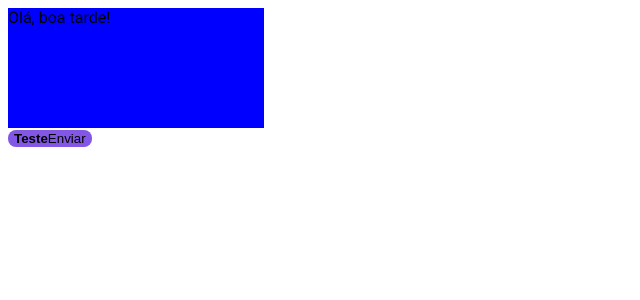
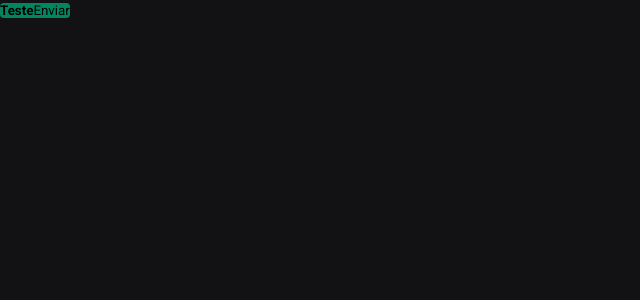
Before and after one commit to tenshiiu/04-ignite-shop, a Next.js app: page / in a window 1280 px wide. Shown: the top 300 px of the page, without its empty margins (0-640 px from the left). Built offline with nearby package versions, Linux system fonts and the light colour scheme.

Commit message:
Estilos globais

```diff
--- a/pages/_app.tsx
+++ b/pages/_app.tsx
@@ -1,6 +1,8 @@
 import type { AppProps } from "next/app";
+import { globalStyles } from "@/styles/global";
+import "../styles/font.css";
 
-import "../styles/global.css";
+globalStyles()
 
 export default function App({ Component, pageProps }: AppProps) {
   return <Component {...pageProps} />;
--- a/pages/index.tsx
+++ b/pages/index.tsx
@@ -1,10 +1,10 @@
 import { styled } from "@/styles";
 
 const Button = styled("button", {
-  backgroundColor: "$rocketseat",
+  backgroundColor: "$green500",
   padding: "4px, 8px",
   border: 0,
-  borderRadius: 8,
+  borderRadius: 4,
 
   span: {
     fontWeight: "bold",
@@ -15,20 +15,9 @@ const Button = styled("button", {
   },
 })
 
-const Header = styled("header", {
-  display: "block",
-  backgroundColor: "Blue",
-  width: 256,
-  height: 100,
-  paddingBottom: 20,
-})
-
 export default function Home() {
   return (
   <>
-    <Header>
-    Olá, boa tarde!
-    </Header>
     <Button>
     <span>Teste</span>
     Enviar
--- /dev/null
+++ b/styles/global.ts
@@ -0,0 +1,19 @@
+import { globalCss } from ".";
+
+export const globalStyles = globalCss({
+    "*": {
+        margin: 0,
+        padding: 0,
+    },
+
+    body: {
+        backgroundColor: "$gray900",
+        color: "$gray100",
+        "-webkit-font-smoothing": "antialiased"
+    },
+
+    "body, input, textarea, button": {
+        fontFamily: "Roboto",
+        fontWeight: 400
+    }
+})
--- a/styles/index.ts
+++ b/styles/index.ts
@@ -12,7 +12,14 @@ export const {
 } = createStitches({
     theme: {
         colors: {
-            rocketseat: "#8257e6",
-        }
+        white: '#fff',
+        gray900: '#121214',
+        gray800: '#202024',
+        gray300: '#c4c4cc',
+        gray100: '#e1e1e6',
+
+        green500: '#00875f',
+        green300: '#00b37e'
+      }
     }
 })
```
Also changed, not shown: styles/font.css (renamed from styles/global.css).
